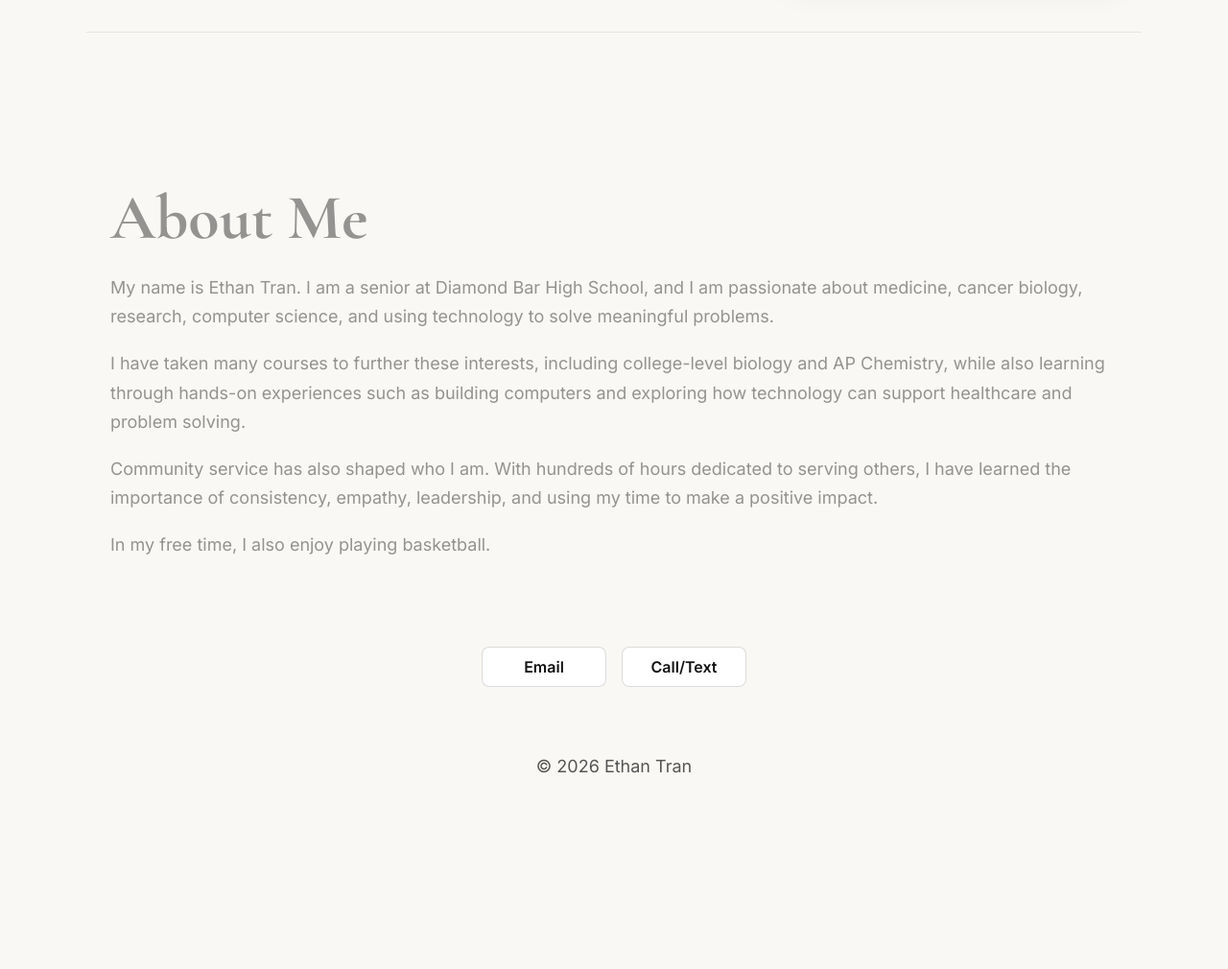
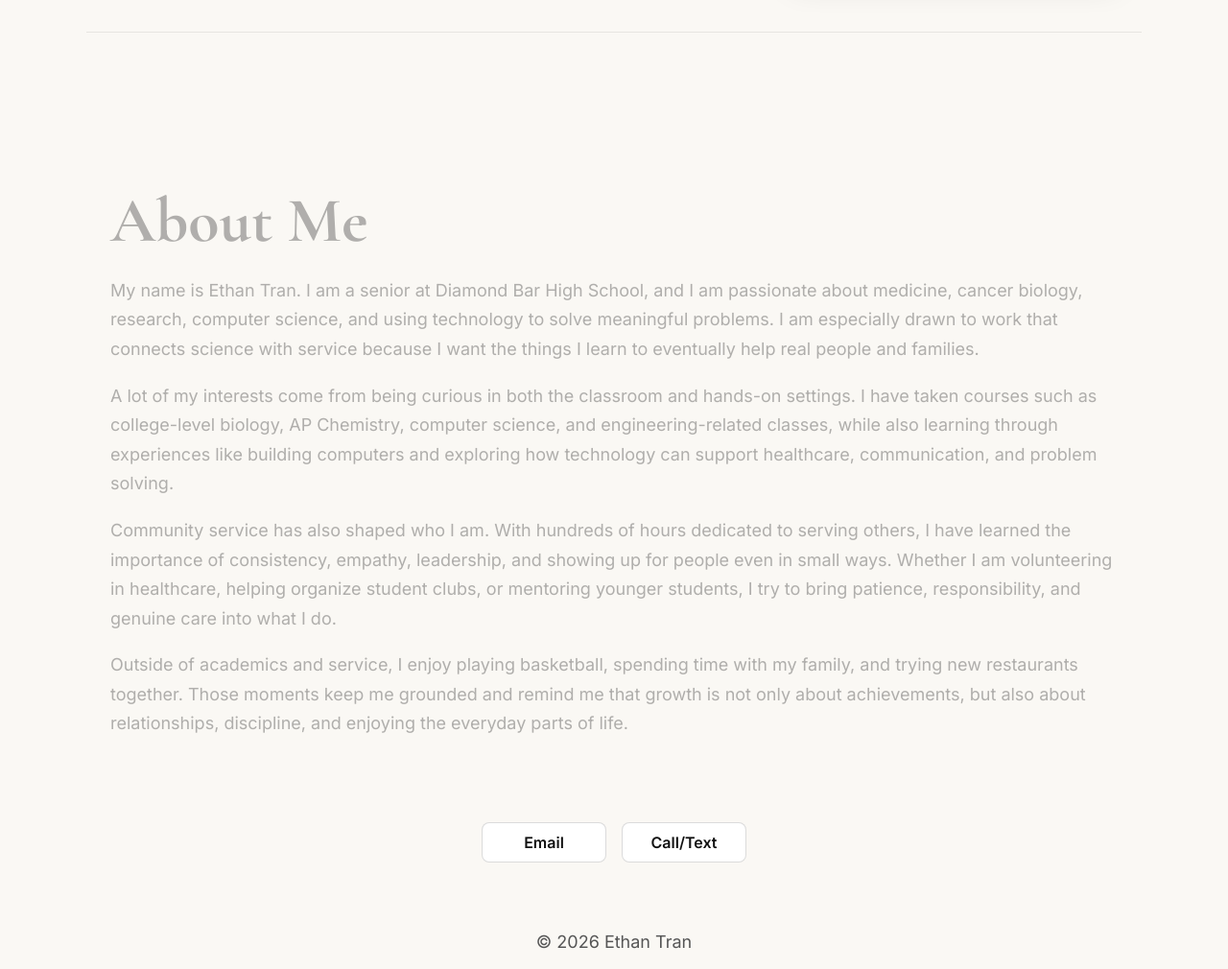
Before and after one commit to ethanntrann/pro, a Flask app: page / in a window 1280 px wide. Shown: the part 596-1606 px from the top of the page at 96% size. Before the commit the page ends 1402 px from the top, so only its background shows below. Run offline with Flask 3, Linux system fonts and the light colour scheme.

Commit message:
Refine about and assistant session history

```diff
--- a/app/app.py
+++ b/app/app.py
@@ -91,10 +91,10 @@ leadership = [
 ]
 
 about_paragraphs = [
-    "My name is Ethan Tran. I am a senior at Diamond Bar High School, and I am passionate about medicine, cancer biology, research, computer science, and using technology to solve meaningful problems.",
-    "I have taken many courses to further these interests, including college-level biology and AP Chemistry, while also learning through hands-on experiences such as building computers and exploring how technology can support healthcare and problem solving.",
-    "Community service has also shaped who I am. With hundreds of hours dedicated to serving others, I have learned the importance of consistency, empathy, leadership, and using my time to make a positive impact.",
-    "In my free time, I also enjoy playing basketball."
+    "My name is Ethan Tran. I am a senior at Diamond Bar High School, and I am passionate about medicine, cancer biology, research, computer science, and using technology to solve meaningful problems. I am especially drawn to work that connects science with service because I want the things I learn to eventually help real people and families.",
+    "A lot of my interests come from being curious in both the classroom and hands-on settings. I have taken courses such as college-level biology, AP Chemistry, computer science, and engineering-related classes, while also learning through experiences like building computers and exploring how technology can support healthcare, communication, and problem solving.",
+    "Community service has also shaped who I am. With hundreds of hours dedicated to serving others, I have learned the importance of consistency, empathy, leadership, and showing up for people even in small ways. Whether I am volunteering in healthcare, helping organize student clubs, or mentoring younger students, I try to bring patience, responsibility, and genuine care into what I do.",
+    "Outside of academics and service, I enjoy playing basketball, spending time with my family, and trying new restaurants together. Those moments keep me grounded and remind me that growth is not only about achievements, but also about relationships, discipline, and enjoying the everyday parts of life."
 ]
 
 relevant_courses = [
@@ -142,7 +142,7 @@ Ethan is interested in medicine, cancer biology, stem cell biology,
 research, computer science, hackathons, volunteering, FBLA, leadership,
 and building technology that helps people. He has taken college-level
 biology and AP Chemistry, enjoys building computers, plays basketball,
-has hundreds of community service hours, and has leadership roles in
+spends time with family, enjoys trying new restaurants, has hundreds of community service hours, and has leadership roles in
 American Red Cross Club, FBLA, WeBall, APISU, and Key Club.
 He has earned awards in FBLA, HOSA, humanitarian and international law
 advocacy, and the President's Volunteer Service Award - Gold.
--- a/app/static/style.css
+++ b/app/static/style.css
@@ -437,23 +437,23 @@ p {
 }
 
 .role-red-cross {
-    background-image: linear-gradient(90deg, #ed1b2e, #8a111c);
+    background-image: linear-gradient(90deg, #ed1b2e, #b5121b);
 }
 
 .role-weball {
-    background-image: linear-gradient(90deg, #f97316, #2563eb);
+    background-image: linear-gradient(90deg, #f97316, #facc15, #ea580c);
 }
 
 .role-apisu {
-    background-image: linear-gradient(90deg, #0f766e, #d946ef);
+    background-image: linear-gradient(90deg, #dc2626, #f59e0b, #2563eb);
 }
 
 .role-key {
-    background-image: linear-gradient(90deg, #005baa, #f7c600);
+    background-image: linear-gradient(90deg, #003f87, #f7c600);
 }
 
 .role-fbla {
-    background-image: linear-gradient(90deg, #1d4ed8, #f59e0b);
+    background-image: linear-gradient(90deg, #003f87, #d71920);
 }
 
 .card-image {
--- a/app/templates/ai.html
+++ b/app/templates/ai.html
@@ -100,7 +100,7 @@ function formatAssistantText(text) {
 
 function loadChatHistory() {
     const chatWindow = document.getElementById("chat-window");
-    const saved = JSON.parse(localStorage.getItem(chatStorageKey) || "[]");
+    const saved = JSON.parse(sessionStorage.getItem(chatStorageKey) || "[]");
 
     chatWindow.innerHTML = "";
 
@@ -120,7 +120,7 @@ function saveChatHistory() {
         text: message.dataset.text
     })).filter((message) => message.sender && message.text);
 
-    localStorage.setItem(chatStorageKey, JSON.stringify(messages));
+    sessionStorage.setItem(chatStorageKey, JSON.stringify(messages));
 }
 </script>
 {% endblock %}
```
